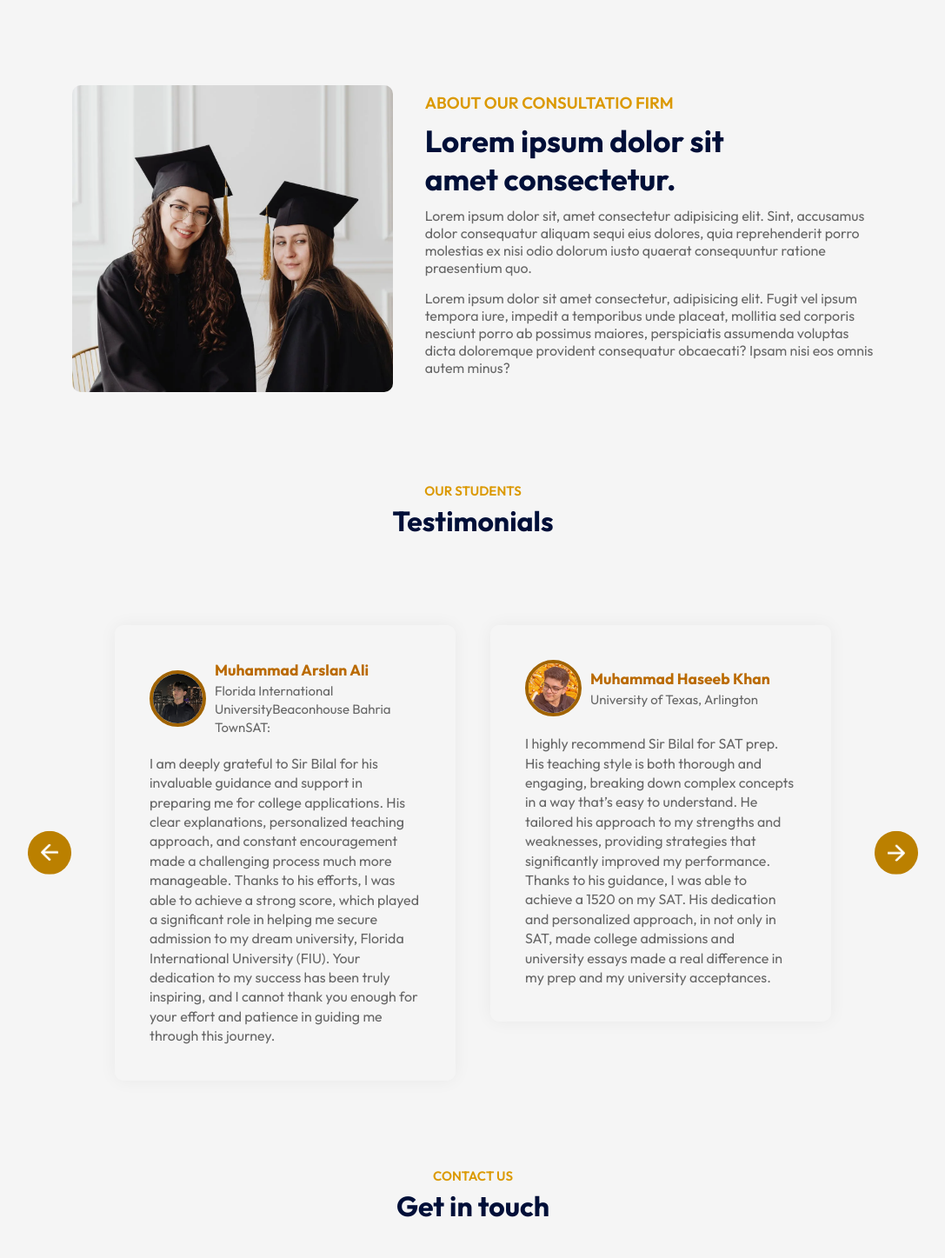
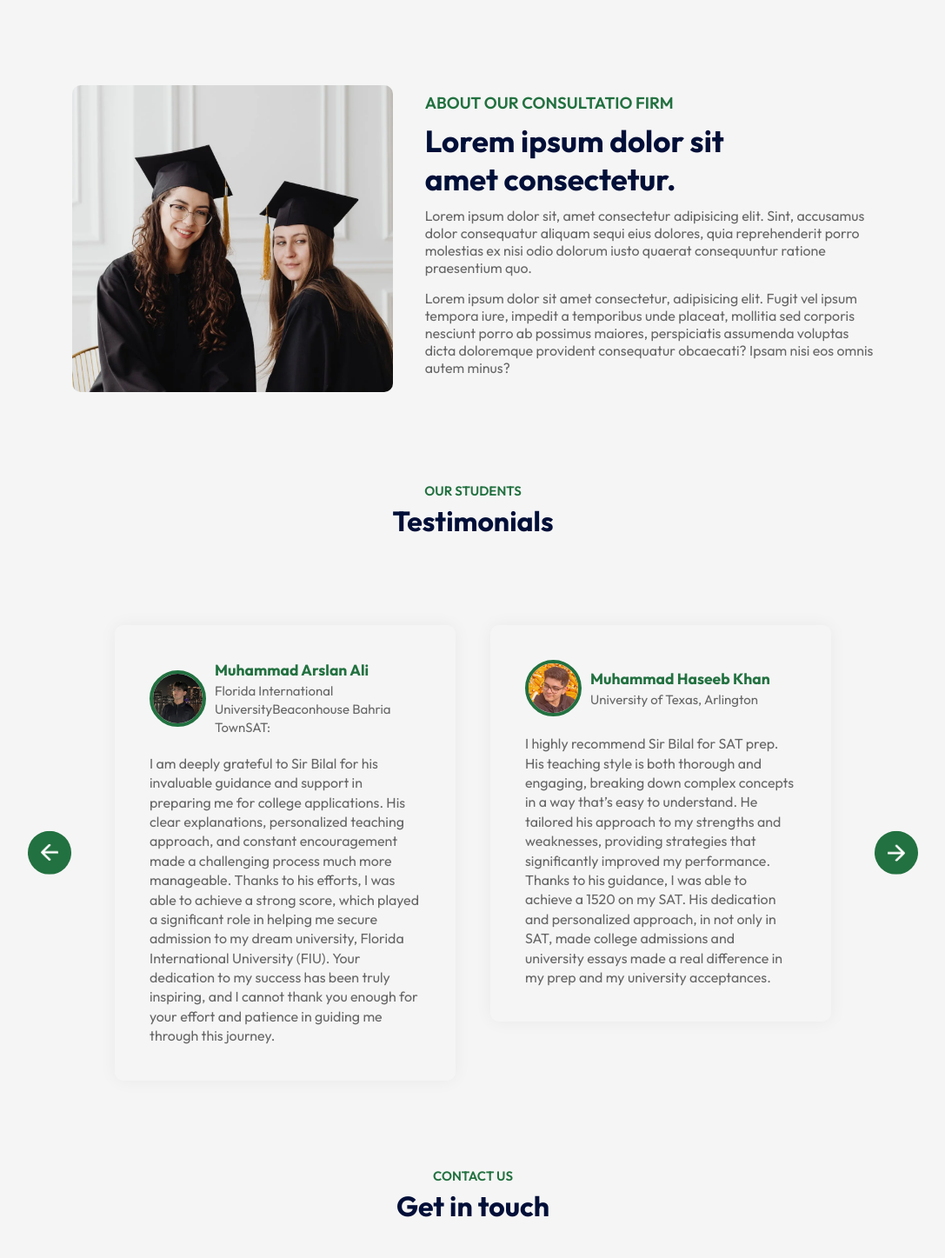
Before and after one commit to Zaeem944/ConsultantProject, a React (Vite) app in the folder ConsultantProject/: page / in a window 1280 px wide. Shown: the part 1303-2750 px from the top of the page at 87% size, without its empty margins (96-1183 px from the left). Built offline with nearby package versions, Linux system fonts and the light colour scheme.

Commit message:
color scheme changed

```diff
--- a/ConsultantProject/src/components/About/About.css
+++ b/ConsultantProject/src/components/About/About.css
@@ -32,7 +32,7 @@
 .about h3 {
     font-weight: 600;
     font-weight: 16px;
-    color: #db9900;
+    color: #227140;
 }
 
 .about h2 {
--- a/ConsultantProject/src/components/Programs/Programs.css
+++ b/ConsultantProject/src/components/Programs/Programs.css
@@ -24,7 +24,7 @@
     left: 0;
     bottom: 0;
     right: 0;
-    background: rgba(132, 88, 0, 0.3);
+    background: rgba(20, 148, 6, 0.3);
     display: flex ;
     align-items: center;
     justify-content: center;
--- a/ConsultantProject/src/components/Testimonials/Testimonials.css
+++ b/ConsultantProject/src/components/Testimonials/Testimonials.css
@@ -15,7 +15,7 @@
     width: 50px;
     border-radius: 50%;
     cursor: pointer;
-    background: #bb8000;
+    background: #227140;
 
 }
 
@@ -55,7 +55,7 @@
     width: 65px;
     border-radius: 50%;
     margin-right: 10px;
-    border: 4px solid #a16300;
+    border: 4px solid #227140;
 }
 
 .user-info {
@@ -66,7 +66,7 @@
 }
 
 .user-info h3 {
-    color: #ba6a00;
+    color: #227140;
 }
 
 @media (max-width: 800px) {
@@ -88,7 +88,7 @@
 
     .slide img {
         width: 50px;
-        border: 3px solid #c58a00;
+        border: 3px solid #227140;
     }
 
     .user-info {
@@ -116,7 +116,7 @@
 
     .slide img {
         width: 40px;
-        border: 2px solid #c66000;
+        border: 2px solid #227140;
     }
 
     .user-info {
--- a/ConsultantProject/src/components/Title/Title.css
+++ b/ConsultantProject/src/components/Title/Title.css
@@ -1,6 +1,6 @@
 .title {
     text-align: center;
-    color: #db9900;
+    color: #227140;
     font-size: 15px;
     font-weight: 600;
     text-transform: uppercase;
```
